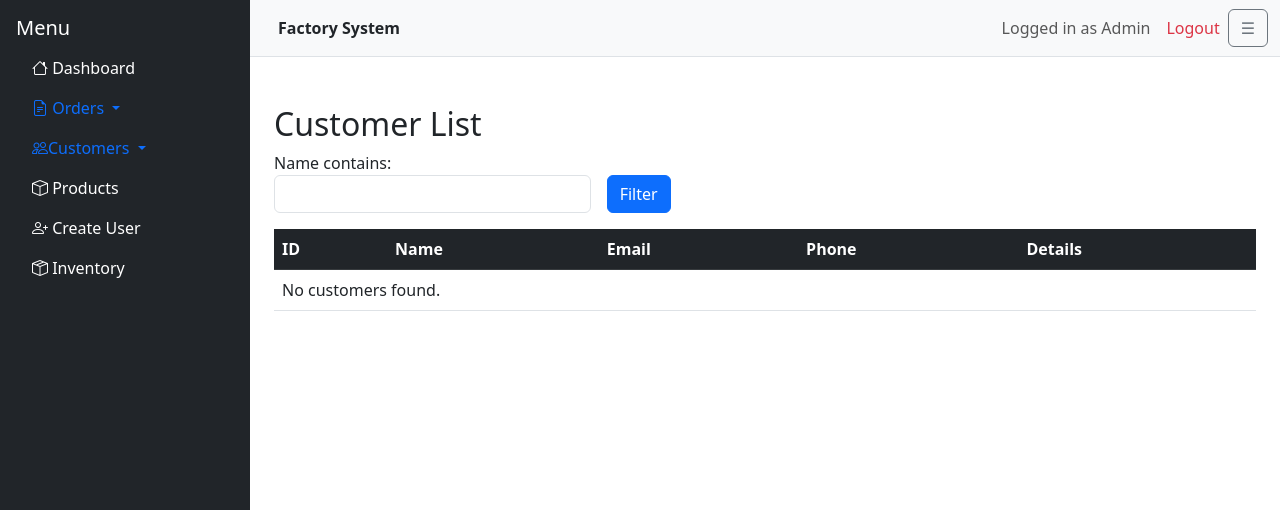
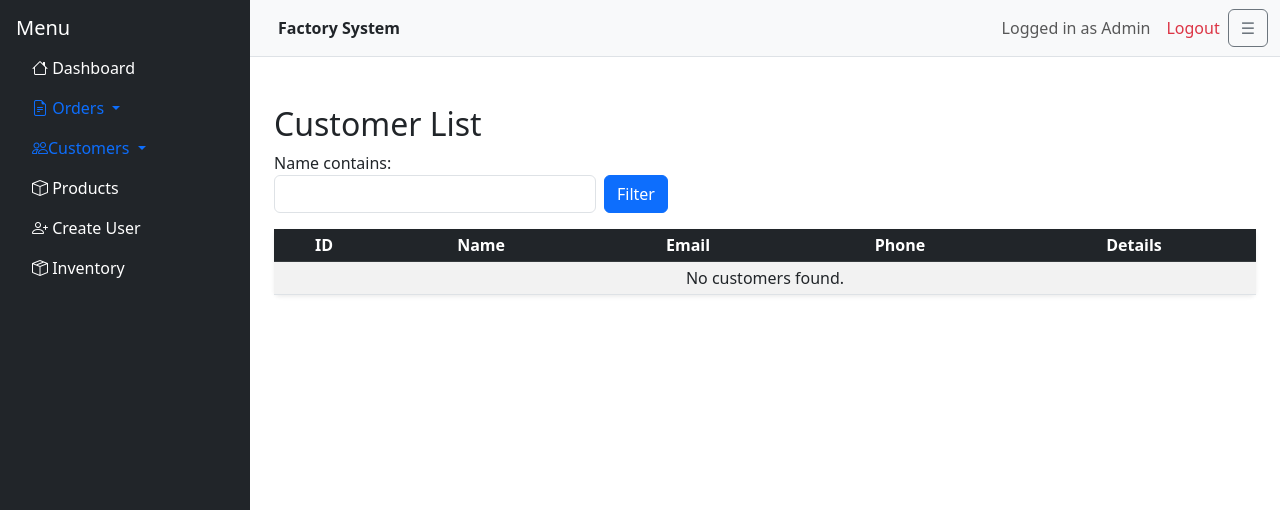
Before and after one commit to jordanjw404/new_factory_system, a Django app: page /customers/ in a window 1280 px wide. Shown: the top 510 px of the page. Run offline with Django 5.2, Linux system fonts and the light colour scheme; the visitor is signed in with stand-in values (Sample User, id 1); data that the repository does not hold is empty; some libraries are stand-ins or nearby versions.

Commit message:
cleaned lists

```diff
--- a/factory_system/customers/templates/customers/customer_list.html
+++ b/factory_system/customers/templates/customers/customer_list.html
@@ -8,7 +8,7 @@
   <h2>Customer List</h2>
 
   <!-- Filter Form -->
-  <form method="get" class="row g-3 mb-3">
+  <form method="get" class="row gx-2 gy-1 mb-3 align-items-end">
     <div class="col-md-4">
       {{ filter.form.name.label_tag }}
       {{ filter.form.name|add_class:"form-control" }}
@@ -18,7 +18,7 @@
     </div>
   </form>
 
-  <table class="table table-hover">
+  <table class="table table-hover table-striped table-sm align-middle text-center rounded shadow-sm">
     <thead class="table-dark">
       <tr>
         <th>ID</th>
--- a/factory_system/orders/templates/orders/orders_list.html
+++ b/factory_system/orders/templates/orders/orders_list.html
@@ -8,7 +8,7 @@
 <div class="collapse p-3 border rounded bg-light" id="orderFilters">
 
   <form method="get" class="row gx-2 gy-1 mb-3 align-items-end">
-    <form method="get" class="row g-2 mb-4 align-items-end">
+
       <div class="col-md-3">
         {{ filter.form.customer.label_tag }}
         {{ filter.form.customer|add_class:"form-select form-select-sm" }}
```
